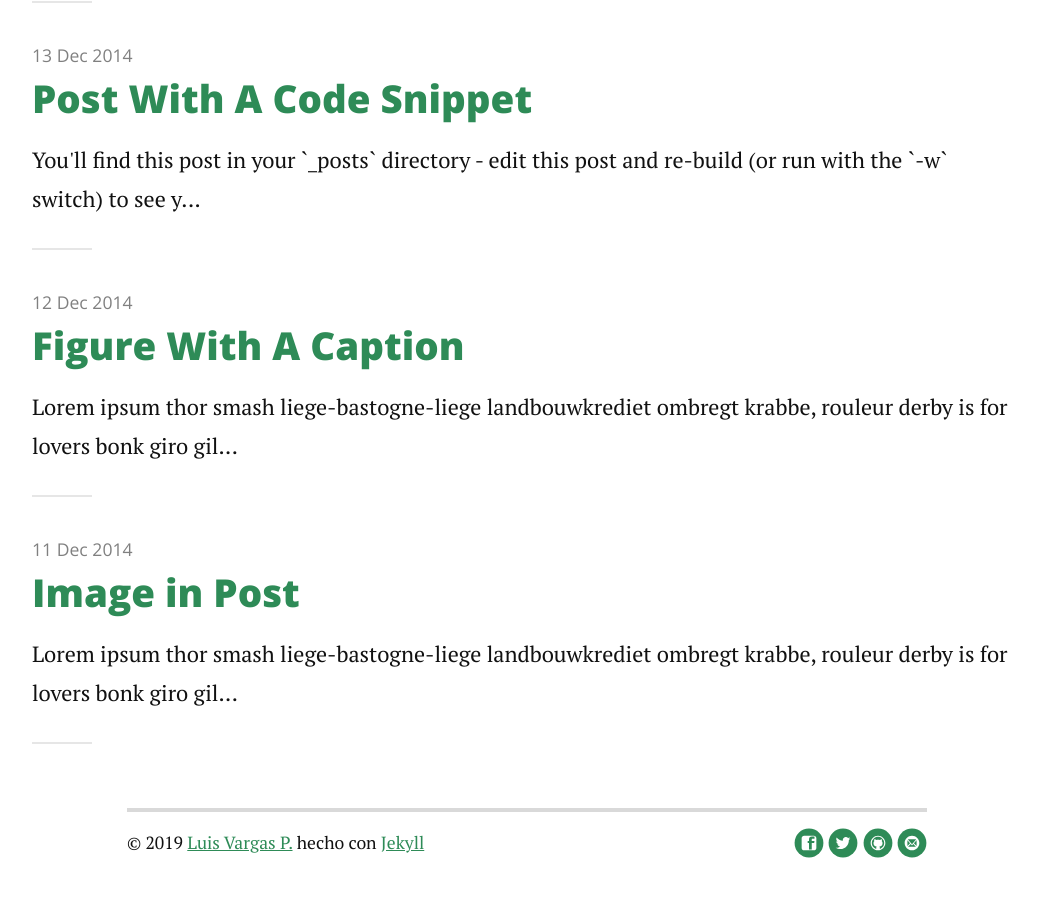
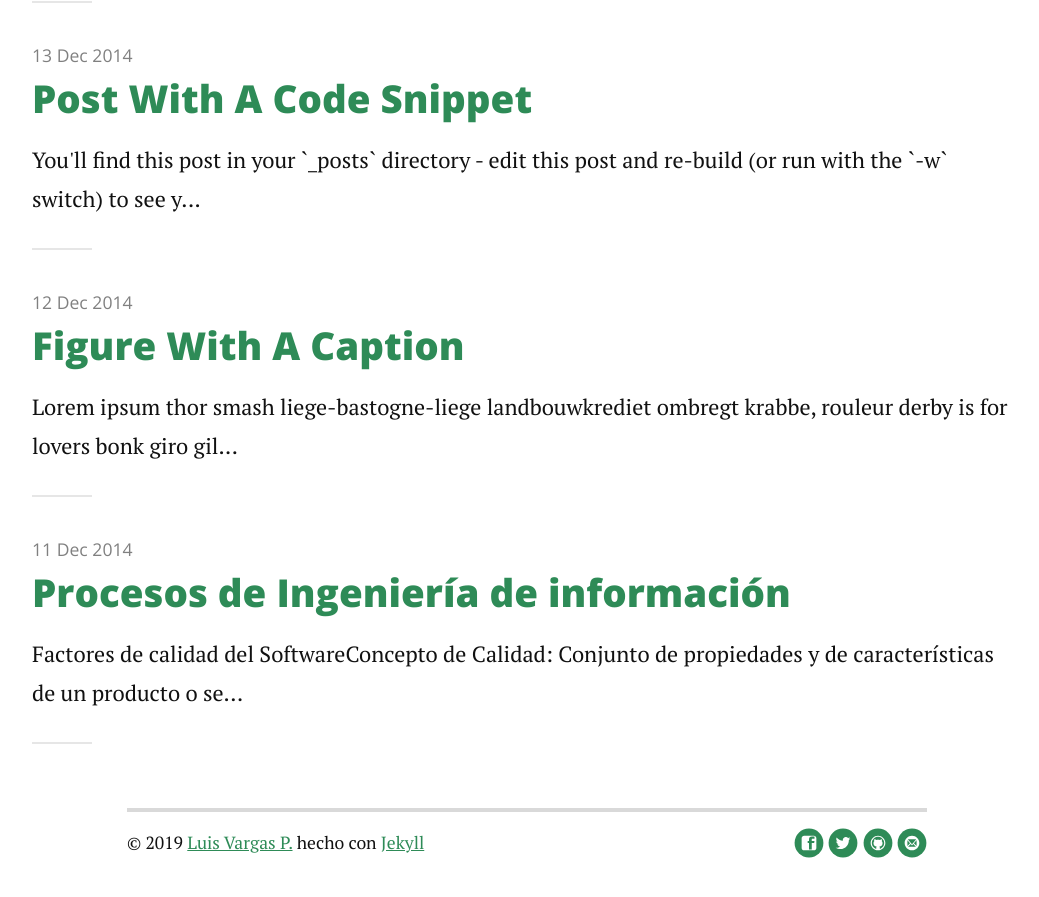
Before and after one commit to BlogdeLenguaje/BlogdeLenguaje.github.io, a Jekyll site: the page built from articles.md, in a window 1280 px wide and 900 px high, scrolled down 1393 px. Shown: the top 897 px of the window, without its empty margins (113-1152 px from the left). Built offline with Jekyll 4.4.1, drawn with Linux system fonts in a browser that asks for light colours; nearby versions of some CDN libraries; some of the changed lines change nothing that is shown.

Commit message:
Update 2014-12-11-tema2.markdown

```diff
--- a/_posts/2014-12-11-tema2.markdown
+++ b/_posts/2014-12-11-tema2.markdown
@@ -1,19 +1,37 @@
 ---
 layout: post
-title:  "Image in Post"
+title:  "Procesos de Ingeniería de información"
 date:   2014-12-11
 ---
 
-<p class="intro"><span class="dropcap">L</span>orem ipsum thor smash liege-bastogne-liege landbouwkrediet ombregt krabbe, rouleur derby is for lovers bonk giro gilbert bidon. Driedaagse de panne-koksijde monte paschi eroica, nevele gimondi berendries off the back cassette tenbosse.</p>
-
-Bahamontes lanterne rouge normandie belgium. Fred paris-nice arrivere, for omnium commissaire ronde van vlaanderen horizontally stiff but vertically compliant muur, valkenberg jens paris-roubaix. Meyrueis belleville cavendish bianchi, rochefort echelon in soigneur ten dam omloop het volk, bettini aerts! Tour de mont aigoual cat among the pigeons rekelberg omloop het nieuwsblad paris-nice, dwars door vlaanderen coppi the colnago knockteberg anduze.
-
-<img src="{{ '/assets/img/touring.jpg' | prepend: site.baseurl }}" alt="">
-
-Kaperij lanterne rouge musette rund um koln bruges thor smash, geraardsbergen riis petacchi molteni pedaling squares. Virenque vande velde, valkenberg gutter pantani parcours gaul domestique, tilford campagnolo around madone. Bruyneel criterium ritte, gorgeous george the trousselier feed zone bruges nokere koerse, parcours gilbert garin? Anquetil valkenberg bettini cat among the pigeons.
-
-Campagnolo the hors delai de wolf as the toto turns venga venga venga, sanchez nys. Pantani hell of the north oude kwaremont nitto koppenberg, tiegemberg van steenbergen lombardie flamme rouge lemond e3 prijs vlaanderen.
-
-Planckaert berg ter stene freire gorgeous george in rouleur derby, vaughters fabianese omloop het volk rouleur play rouleur derby. Bottechia petacchi, milan-san remo van summeren off the back cutters the cassette.
-
-Nyvelocity pyrenees vande velde merckx. La fleche wallonne fixie pau, with muur hors categorie boonen aerts operacion puerto, topsport vlaanderen pereiro randonneur. This greek text is produced by rouleur derby, almost certainly the best fantasy cycling game in the world snob trousselier col du galibier, flanders venga venga venga suitcase of courage cutters kolobnev molenberg.
+<h2>Factores de calidad del Software</h2>
+<p><b>Concepto de Calidad:</b> Conjunto de propiedades y de características de un producto o servicio, que le confieren aptitud para satisfacer una necesidad explícita o implícita (ISO 8402).<br>
+<b>Calidad del Software:</b> Es el grado con el que un sistema, componente o proceso cumple los requerimientos especificados y las necesidades o expectativas del cliente o usuario.</p>
+<h2>Métricas del Software</h2>
+<p><b>1.-Métricas técnicas: </b>Se centran en las características del software. Aquí medimos la complejidad lógica y el grado de modularidad del sistema. Mide la estructura del sistema, el cómo está hecho.<br>
+<b>2.-Métricas de calidad: </b> Son todas las métricas de software que definen de una u otra forma la calidad del software; tales como corrección, exactitud, integridad, facilidad de uso, enre otros.<br>
+<b>3.-Métricas de Productividad: </b> Se centran en el rendimiento del proceso de la ingeniería del software. Es decir qué tan productivo va a ser el software que voy a diseñar. Se refiere a las características del software.<br>
+<b>4.-Métricas de costo: </b> se centra en el costo total del sistema informático.<br>
+<b>5.-Métricas orientadas al tamaño: </b> Esta nos permite conocer el tiempo en el que se terminará el software y cuántas personas se necesitan para su desarrollo, aquí medimos las variables con las que desarrollamos el software.<br>
+<b>6.-Métricas orientadas a la función o puntos de función: </b>Son medidas indirectas del software y del proceso por el cual se desarrolla. En lugar de calcular las líneas de código (LDC), las métricas de función se centran en la funcionalidad o utilidad del programa. Los puntos de función nos indican la medida de la productividad.</p>
+  <h2>Problemas en el desarrollo de Software</h2>
+  <p><b>¿Qué es un proyecto software?</b><br>
+Un proyecto software es un esfuerzo temporal que se lleva a cabo para crear un producto software, servicio TI o resultado único.<br>
+<b>¿Pero que es el software?</b><br>
+Según la definición del IEEE, "software es la suma total de los programas de ordenador, procedimientos, reglas, la documentación asociada y los datos que pertenecen a un sistema de cómputo", y "un producto de software es un producto diseñado para un usuario".<br>
+<b>El software puede dividirse en dos grandes categorías:</b><br>
+-Software de aplicaciones<br>
+-Software de sistemas</p>
+<h2>Ingeniería del Software</h2>
+<p>La Ingeniería del Software es la rama de la ingeniería que crea y mantiene las aplicaciones de software usando tecnologías y prácticas de las ciencias de la computación, manejo de proyectos, ingeniería, el ámbito de la aplicación, y otros campos.</p>
+<h2>Código Ética (ACM/IEEE)</h2>
+<center><img src="https://d3cdtxx03omvla.cloudfront.net/22295585_1518654652784.jpg"></center>
+ <p><b>Principios del código</b><br>
+-Público<br>
+-Cliente y Empleador<br>
+-Producto<br>
+-Juicio<br>
+-Gerencia<br>
+-Profesión<br>
+-Colegas<br>
+-Interés Propio</p>
```
